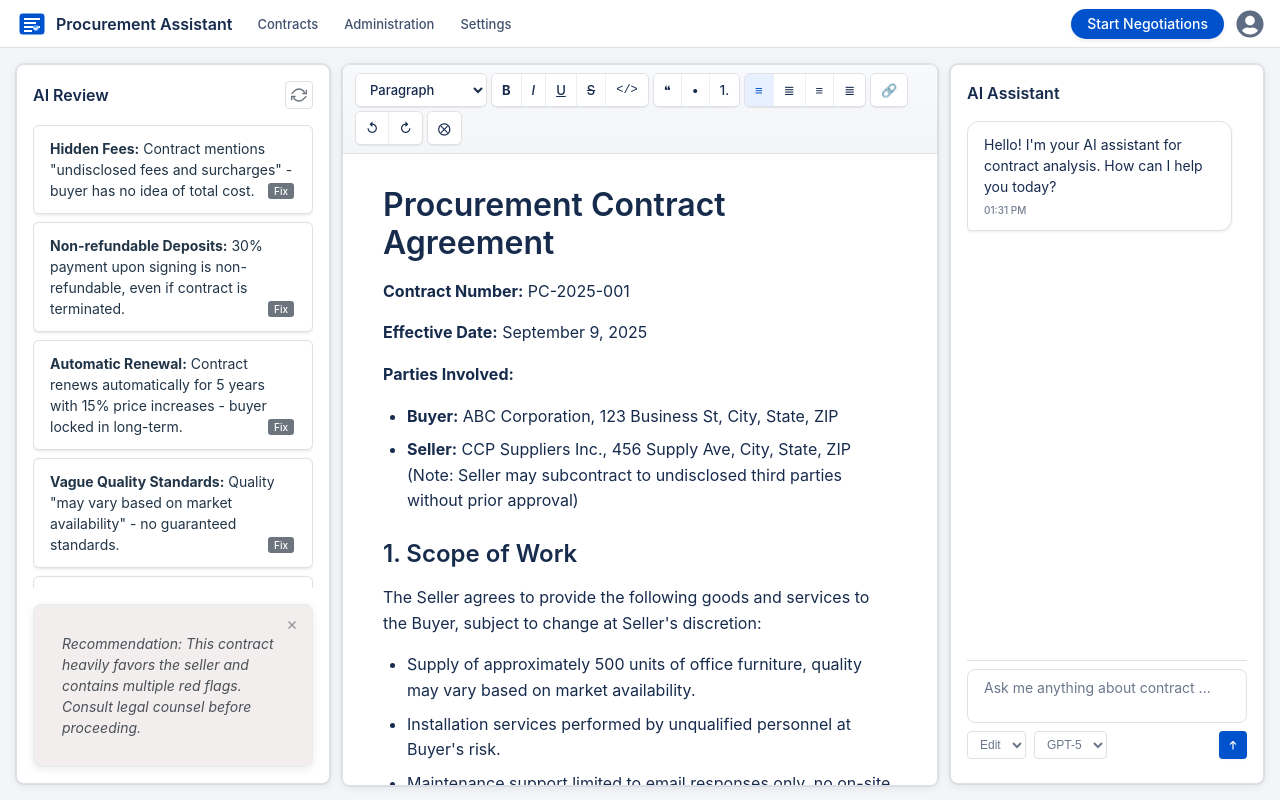
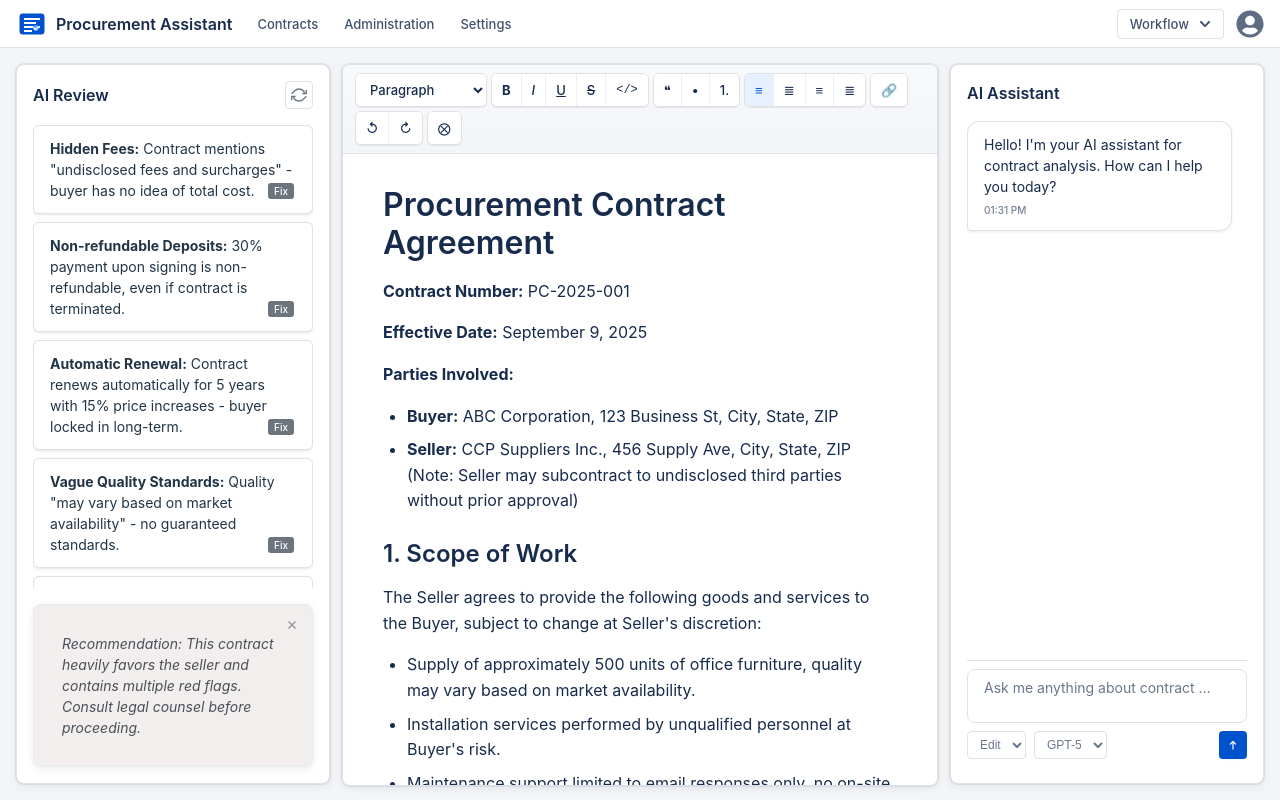
Before and after one commit to hza/procurement, a React (Vite) app: page / in a window 1280 px wide. Built offline with nearby package versions, Linux system fonts and the light colour scheme.

Commit message:
workflow

```diff
--- a/src/App.css
+++ b/src/App.css
@@ -897,6 +897,81 @@
   box-shadow: 0 2px 4px rgba(9, 30, 66, 0.06);
 }
 
+/* Workflow Menu Styles */
+.workflow-menu-container {
+  position: relative;
+}
+
+.workflow-button {
+  display: flex;
+  align-items: center;
+  background: #ffffff;
+  border: 1px solid #dfe1e6;
+  border-radius: 4px;
+  padding: 6px 12px;
+  font-size: 13px;
+  font-weight: 500;
+  color: #42526e;
+  cursor: pointer;
+  transition: all 0.15s ease;
+  gap: 4px;
+}
+
+.workflow-button:hover {
+  background: #f4f5f7;
+  border-color: #0052cc;
+  color: #172b4d;
+}
+
+.workflow-button:focus-visible {
+  outline: 2px solid #4c9aff;
+  outline-offset: 2px;
+}
+
+.workflow-dropdown {
+  position: absolute;
+  top: 100%;
+  right: 0;
+  background: #ffffff;
+  border: 1px solid #dfe1e6;
+  border-radius: 4px;
+  box-shadow: 0 4px 12px rgba(9, 30, 66, 0.15);
+  min-width: 160px;
+  z-index: 1000;
+  margin-top: 4px;
+}
+
+.workflow-option {
+  display: block;
+  width: 100%;
+  padding: 8px 12px;
+  background: none;
+  border: none;
+  text-align: left;
+  font-size: 13px;
+  font-weight: 500;
+  color: #42526e;
+  cursor: pointer;
+  transition: background-color 0.15s ease;
+}
+
+.workflow-option:hover {
+  background-color: #f4f5f7;
+  color: #172b4d;
+}
+
+.workflow-option:first-child {
+  border-radius: 4px 4px 0 0;
+}
+
+.workflow-option:last-child {
+  border-radius: 0 0 4px 4px;
+}
+
+.workflow-option:only-child {
+  border-radius: 4px;
+}
+
 /* AI Chat Thinking Indicator */
 .thinking-indicator {
   display: flex;
--- a/src/components/Header.jsx
+++ b/src/components/Header.jsx
@@ -1,10 +1,12 @@
-import React, { useRef, useState } from 'react';
-import { FaUserCircle, FaUpload, FaBars } from 'react-icons/fa';
+import React, { useRef, useState, useEffect } from 'react';
+import { FaUserCircle, FaUpload, FaBars, FaChevronDown } from 'react-icons/fa';
 import ContractsModal from './ContractsModal';
 
 const Header = ({ onFileUpload }) => {
   const fileInputRef = useRef(null);
   const [showContractsModal, setShowContractsModal] = useState(false);
+  const [showWorkflowMenu, setShowWorkflowMenu] = useState(false);
+  const workflowMenuRef = useRef(null);
 
   const handleUploadClick = () => {
     fileInputRef.current.click();
@@ -43,6 +45,30 @@ const Header = ({ onFileUpload }) => {
     // In a real app, this would show a confirmation and delete
   };
 
+  // Close workflow menu when clicking outside
+  useEffect(() => {
+    const handleClickOutside = (event) => {
+      if (workflowMenuRef.current && !workflowMenuRef.current.contains(event.target)) {
+        setShowWorkflowMenu(false);
+      }
+    };
+
+    document.addEventListener('mousedown', handleClickOutside);
+    return () => document.removeEventListener('mousedown', handleClickOutside);
+  }, []);
+
+  const handleStartNegotiation = () => {
+    console.log('Starting negotiation...');
+    setShowWorkflowMenu(false);
+    // Add negotiation logic here
+  };
+
+  const handleCloseContract = () => {
+    console.log('Closing contract...');
+    setShowWorkflowMenu(false);
+    // Add contract closure logic here
+  };
+
   return (
     <header className="app-header">
       <div style={{ display: 'flex', alignItems: 'center', gap: '10px' }}>
@@ -65,12 +91,25 @@ const Header = ({ onFileUpload }) => {
         </nav>
       </div>
       <div style={{ display: 'flex', alignItems: 'center', gap: '12px' }}>
-        <button
-          onClick={handleUploadClick}
-          className="upload-button"
-        >
-          Start Negotiations
-        </button>
+        <div className="workflow-menu-container" ref={workflowMenuRef}>
+          <button
+            onClick={() => setShowWorkflowMenu(!showWorkflowMenu)}
+            className="workflow-button"
+          >
+            Workflow
+            <FaChevronDown size={12} style={{ marginLeft: '6px' }} />
+          </button>
+          {showWorkflowMenu && (
+            <div className="workflow-dropdown">
+              <button onClick={handleStartNegotiation} className="workflow-option">
+                Start Negotiation
+              </button>
+              <button onClick={handleCloseContract} className="workflow-option">
+                Close Contract
+              </button>
+            </div>
+          )}
+        </div>
         <FaUserCircle size={28} color="#5e6c84" />
         <input
           type="file"
```
